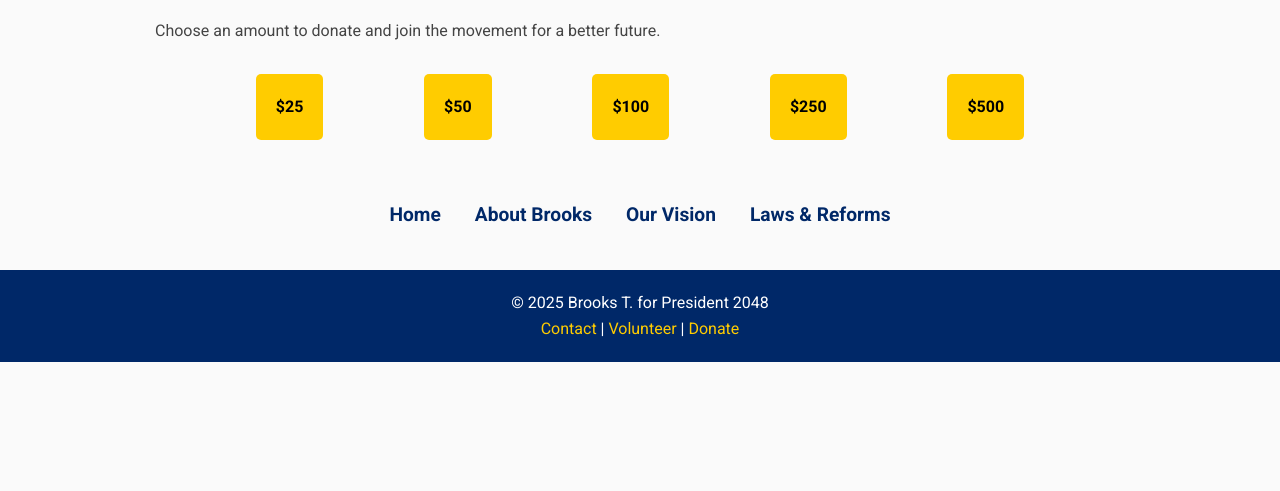
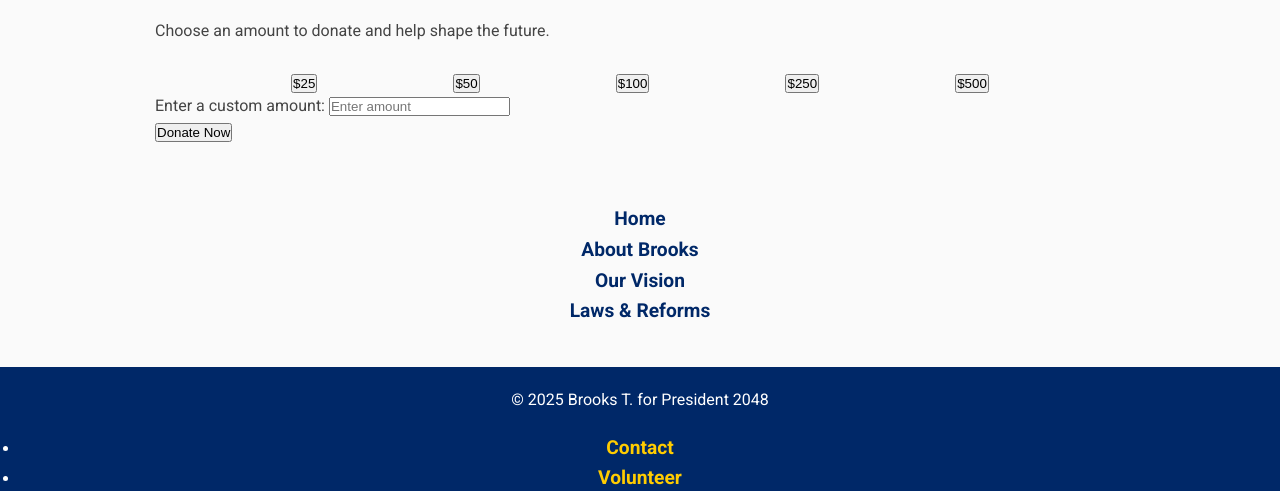
Before and after one commit to BrooksterBOYZ/President, a plain HTML site: page donate.html in a window 1280 px wide. Shown: the part 331-822 px from the top of the page. Before the commit the page ends 800 px from the top, so only its background shows below. Drawn offline with Linux system fonts and the light colour scheme.

Commit message:
Update donate.html

```diff
--- a/donate.html
+++ b/donate.html
@@ -3,7 +3,7 @@
 <head>
     <meta charset="UTF-8">
     <meta name="viewport" content="width=device-width, initial-scale=1.0">
-    <meta name="description" content="Brooks T. for President 2048 - Donate">
+    <meta name="description" content="Support Brooks T.'s campaign with a donation and be a part of shaping the future.">
     <title>Donate - Brooks T. for President 2048</title>
     <link href="https://fonts.googleapis.com/css2?family=Roboto:wght@400;700&family=Source+Sans+Pro:wght@400;600&display=swap" rel="stylesheet">
     <link rel="stylesheet" href="styles.css">
@@ -15,28 +15,46 @@
         <p>Your contributions help make Brooks T.'s vision a reality.</p>
     </header>
 
-    <div class="section" id="donate">
-        <h2>Donate</h2>
-        <p>Choose an amount to donate and join the movement for a better future.</p>
-        <div class="donation-options">
-            <div class="donation-option">$25</div>
-            <div class="donation-option">$50</div>
-            <div class="donation-option">$100</div>
-            <div class="donation-option">$250</div>
-            <div class="donation-option">$500</div>
-        </div>
-    </div>
+    <main class="section" id="donate">
+        <h2>Make a Contribution</h2>
+        <p>Choose an amount to donate and help shape the future.</p>
+
+        <form action="https://www.paypal.com/donate" method="POST" target="_blank">
+            <div class="donation-options">
+                <button type="submit" name="amount" value="25">$25</button>
+                <button type="submit" name="amount" value="50">$50</button>
+                <button type="submit" name="amount" value="100">$100</button>
+                <button type="submit" name="amount" value="250">$250</button>
+                <button type="submit" name="amount" value="500">$500</button>
+            </div>
+
+            <div class="custom-donation">
+                <label for="customAmount">Enter a custom amount:</label>
+                <input type="number" id="customAmount" name="amount" min="5" placeholder="Enter amount">
+            </div>
+
+            <button type="submit" class="donate-btn">Donate Now</button>
+        </form>
+    </main>
 
     <nav class="nav">
-        <a href="index.html">Home</a>
-        <a href="about.html">About Brooks</a>
-        <a href="vision.html">Our Vision</a>
-        <a href="laws.html">Laws & Reforms</a>
+        <ul>
+            <li><a href="index.html">Home</a></li>
+            <li><a href="about.html">About Brooks</a></li>
+            <li><a href="vision.html">Our Vision</a></li>
+            <li><a href="laws.html">Laws & Reforms</a></li>
+        </ul>
     </nav>
 
     <footer>
         <p>&copy; 2025 Brooks T. for President 2048</p>
-        <p><a href="contact.html">Contact</a> | <a href="volunteer.html">Volunteer</a> | <a href="donate.html">Donate</a></p>
+        <nav>
+            <ul>
+                <li><a href="contact.html">Contact</a></li>
+                <li><a href="volunteer.html">Volunteer</a></li>
+                <li><a href="donate.html">Donate</a></li>
+            </ul>
+        </nav>
     </footer>
 
 </body>
```
